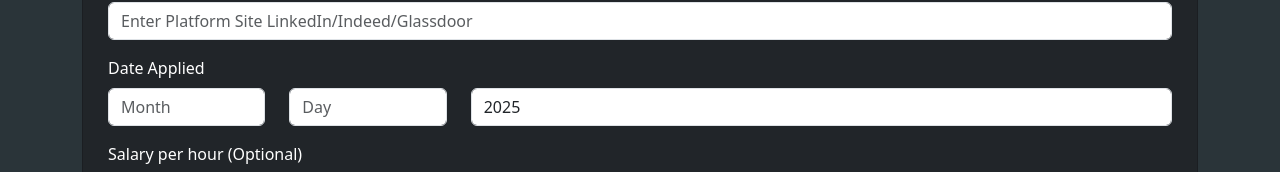
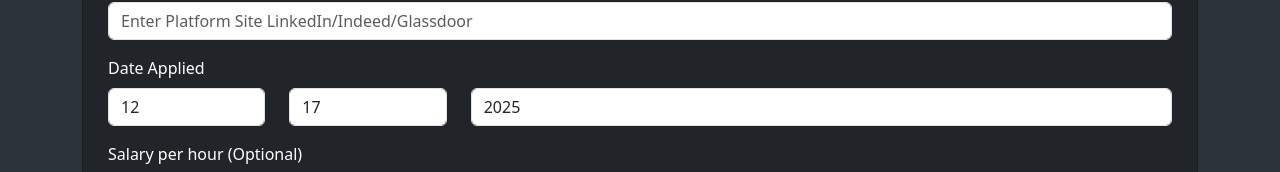
Before and after one commit to RenzDungo/Job-Tracker-Website, a React (Vite) app in the folder frontend/: page / in a window 1280 px wide. Both pictures are taken after a click on the button "Add". Shown: the part 471-643 px from the top of the page. Built offline with nearby package versions, Linux system fonts and the light colour scheme; no server answers.

Commit message:
Set Default Dates

```diff
--- a/frontend/src/pages/AI.tsx
+++ b/frontend/src/pages/AI.tsx
@@ -1,7 +1,8 @@
 import { Stack, Container, Card, Form, Row, Col, Button} from "react-bootstrap"
-import {useState } from "react"
+import {useEffect, useState } from "react"
 import { useUser } from "../PageContext"
 const API_URL = import.meta.env.VITE_API_URL;
+const today = new Date();
 interface JobApp{
     jobid: number;
     name: string,
@@ -86,6 +87,11 @@ export default function AIPage({setPage}: AIProps){
             setJobApp(data);
             return data;
     }
+    useEffect(() => {
+            setMonth(Number(today.getMonth() + 1)); // JS months are 0-based
+            setDay(Number(today.getDate()));
+            setYear(Number(today.getFullYear()));
+        }, []);
     return(
         <Stack>
             {isLoggedIn ? (
@@ -158,21 +164,21 @@ export default function AIPage({setPage}: AIProps){
                         <Row>
                             <Col>
                                 <Form.Control
-                                type="number" placeholder="Month" min={1} max={12} step={1}
+                                type="number" placeholder="Month" min={1} max={12} step={1} defaultValue={String(month || "")}
                                 onChange={(e)=>setMonth(e.target.value ==="" ? null: Number(e.target.value))}
                                 >
                                 </Form.Control>
                             </Col>
                             <Col>
                                 <Form.Control
-                                 type="number" placeholder="Day" min={1} max={30} step={1}
+                                 type="number" placeholder="Day" min={1} max={30} step={1} defaultValue={String(day || "")}
                                  onChange={(e)=>setDay(e.target.value ==="" ? null: Number(e.target.value))}
                                  >
                                  </Form.Control>
                             </Col>
                             <Col xs={8}>
                                 <Form.Control
-                                type="number" placeholder="Year" step={1} defaultValue={2025}
+                                type="number" placeholder="Year" step={1} defaultValue={String(year ||"")}
                                 onChange={(e)=>setYear(e.target.value ==="" ? null: Number(e.target.value))}
                                 >
                                 </Form.Control>
--- a/frontend/src/pages/AddPage.tsx
+++ b/frontend/src/pages/AddPage.tsx
@@ -5,6 +5,7 @@ const API_URL = import.meta.env.VITE_API_URL;
 interface AddPageProps{
     setPage: (page: string)=> void;
 }
+const today = new Date();
 export default function AddPage({setPage}: AddPageProps){
     const {userId} =useUser();
     const [companyname, setCompanyName] =useState("");
@@ -65,6 +66,12 @@ export default function AddPage({setPage}: AddPageProps){
             setErrorMessage("No User, Please Login")
         }
     },[userId])
+
+    useEffect(() => {
+        setMonth(Number(today.getMonth() + 1)); // JS months are 0-based
+        setDay(Number(today.getDate()));
+        setYear(Number(today.getFullYear()));
+    }, []);
     return(
         <Container>
             <Card bg="dark" className="text-white" style={{padding:"25px"}}>
@@ -99,21 +106,21 @@ export default function AddPage({setPage}: AddPageProps){
                         <Row>
                             <Col>
                                 <Form.Control
-                                type="number" placeholder="Month" min={1} max={12} step={1}
+                                type="number" placeholder="Month" min={1} max={12} step={1} defaultValue={String(month || "")}
                                 onChange={(e)=>setMonth(e.target.value ==="" ? null: Number(e.target.value))}
                                 >
                                 </Form.Control>
                             </Col>
                             <Col>
                                 <Form.Control
-                                 type="number" placeholder="Day" min={1} max={30} step={1}
+                                 type="number" placeholder="Day" min={1} max={30} step={1} defaultValue={String(day || "")}
                                  onChange={(e)=>setDay(e.target.value ==="" ? null: Number(e.target.value))}
                                  >
                                  </Form.Control>
                             </Col>
                             <Col xs={8}>
                                 <Form.Control
-                                type="number" placeholder="Year" step={1} defaultValue={2025}
+                                type="number" placeholder="Year" step={1} defaultValue={String(year ||"")}
                                 onChange={(e)=>setYear(e.target.value ==="" ? null: Number(e.target.value))}
                                 >
                                 </Form.Control>
```
